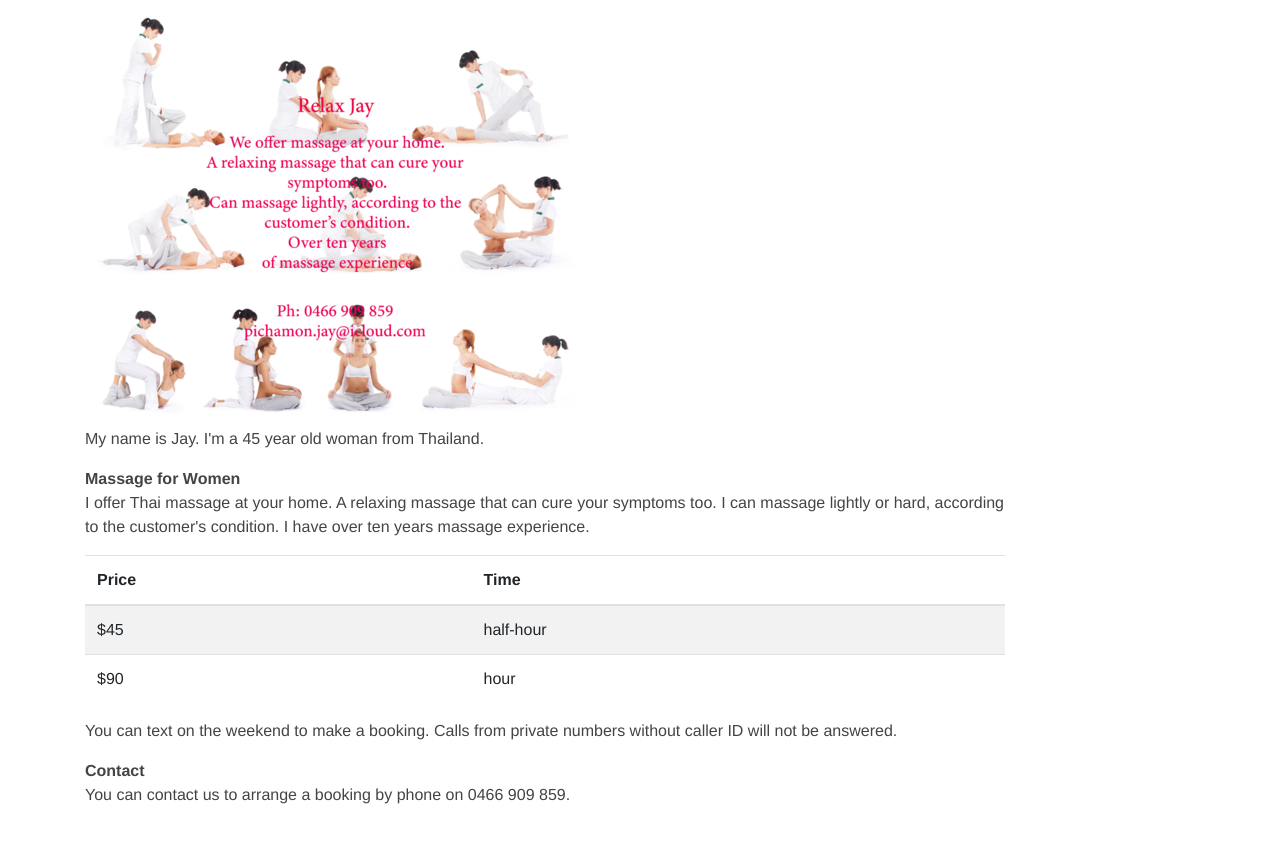
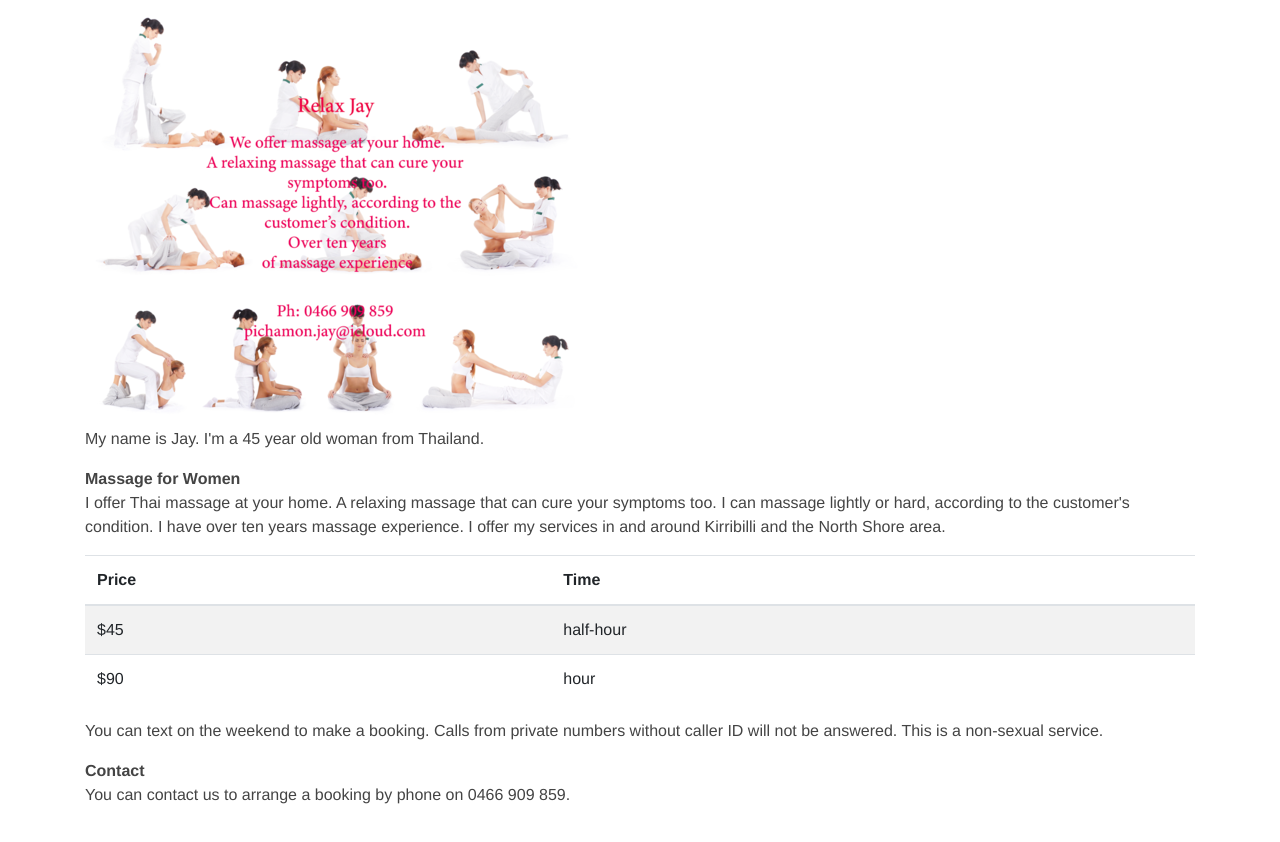
Before and after one commit to certifiedwaif/relaxjay.com, a plain HTML site: page index.html in a window 1280 px wide. Shown: the part 118-960 px from the top of the page. Drawn offline with nearby package versions, Linux system fonts and the light colour scheme.

Commit message:
Add location.

```diff
--- a/index.html
+++ b/index.html
@@ -44,10 +44,11 @@
     		</div>
     	</div>
 	  	<div class="row">
-	  		<div class="col-sm-10">
+	  		<div class="col-sm-12">
     			<p>
     			  I offer Thai massage at your home. A relaxing massage that can cure your symptoms too. I can massage lightly or hard, according to the customer's
-    			  condition. I have over ten years massage experience.
+    			  condition. I have over ten years massage experience. I offer my
+    			  services in and around Kirribilli and the North Shore area.
     			</p>
     			<p>
     			<table class="table table-striped">
@@ -68,7 +69,7 @@
     			</table>
     			</p>
     			<p>
-    			  You can text on the weekend to make a booking. Calls from private numbers without caller ID will not be answered.
+    			  You can text on the weekend to make a booking. Calls from private numbers without caller ID will not be answered. This is a non-sexual service.
     			</p>
 
     		<div class="row">
```
